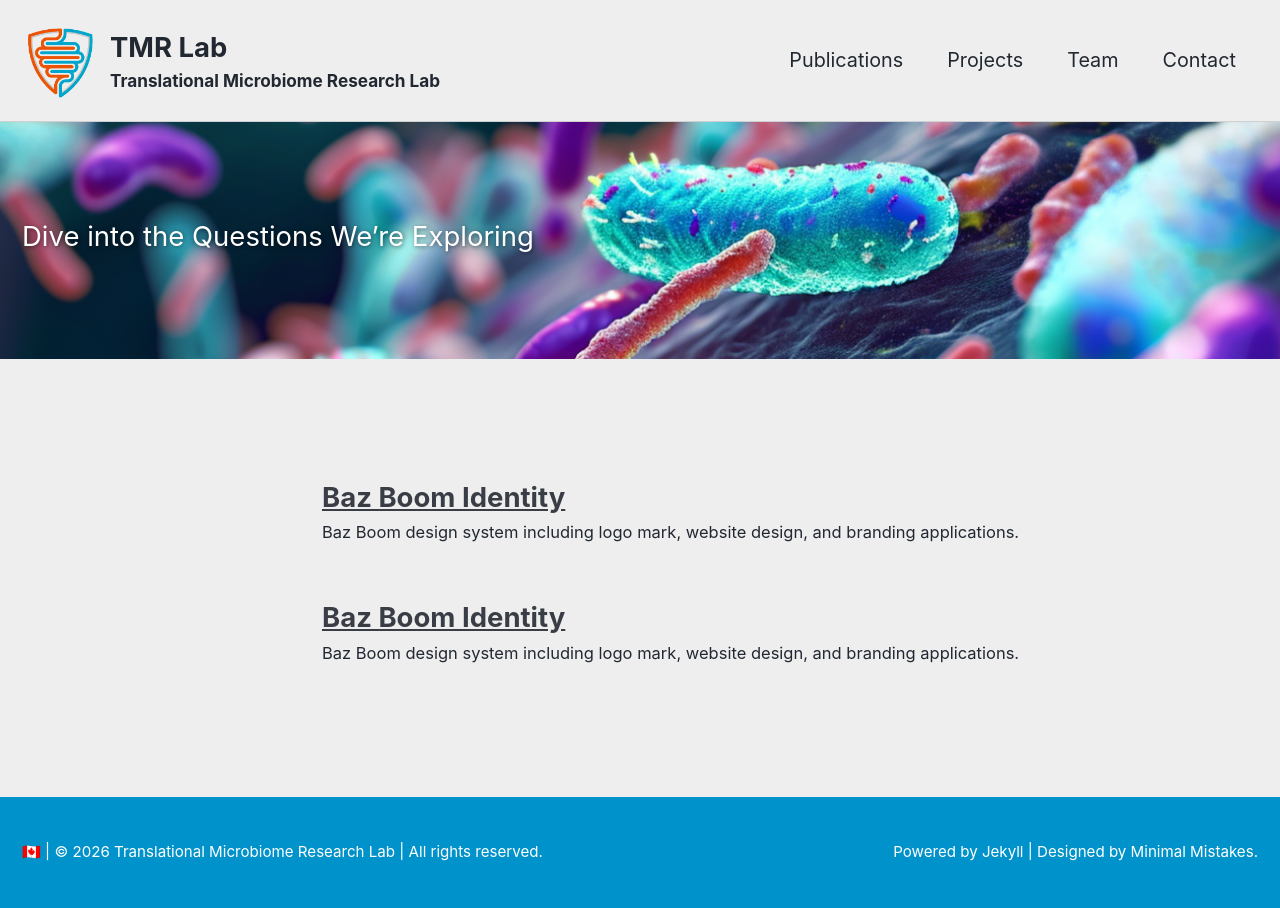
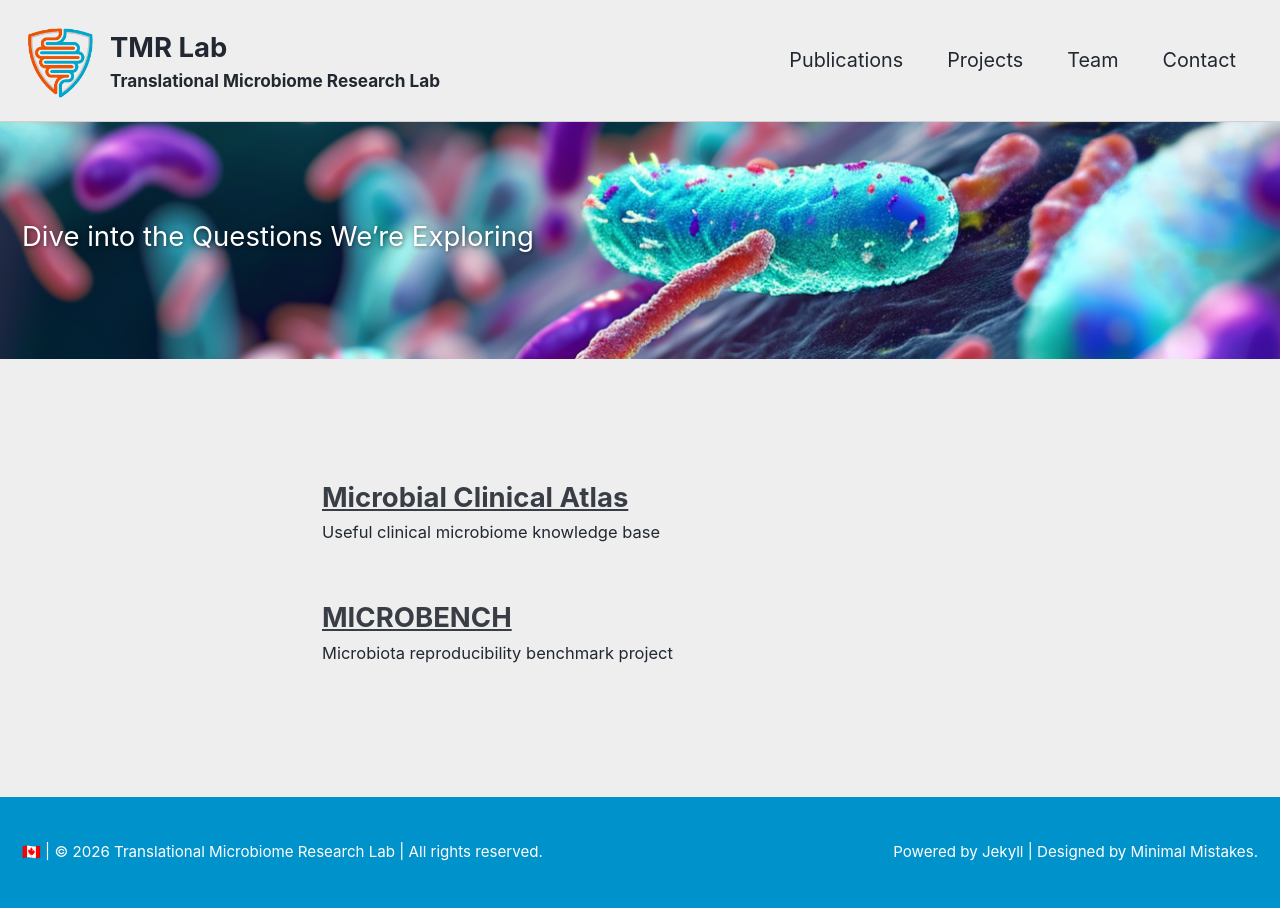
Before and after one commit to TMRLab/TMRLab.github.io, a Jekyll site: the page built from _pages/projects.md, in a window 1280 px wide. Built offline with Jekyll 4.4.1, drawn with Linux system fonts in a browser that asks for light colours; cached includes are drawn as plain includes; some of the changed lines change nothing that is shown.

Commit message:
Updated: projects, logos need to updated their bg color

```diff
--- a/_config.yml
+++ b/_config.yml
@@ -335,4 +335,4 @@ defaults:
     values:
       layout: single
       author_profile: false
-      share: true
+      share: false
--- a/_pages/projects.md
+++ b/_pages/projects.md
@@ -8,4 +8,6 @@ header:
   overlay_image: /assets/images/main_projects.png
 collection: projects
 classes: wide
+sort_by: date
+sort_order: reverse
 ---
--- a/_projects/mca.md
+++ b/_projects/mca.md
@@ -1,42 +1,27 @@
 ---
-title: "Baz Boom Identity"
-excerpt: "Baz Boom design system including logo mark, website design, and branding applications."
+title: "Microbial Clinical Atlas"
+excerpt: "Useful clinical microbiome knowledge base"
 header:
-  image: /assets/images/unsplash-gallery-image-1.jpg
-  teaser: assets/images/unsplash-gallery-image-1-th.jpg
+  image: /assets/images/main_projects.png
+date: 2026-03-01
+last_modified_at: 2026-03-05
 sidebar:
-  - title: "Role"
-    image: http://placehold.it/350x250
-    image_alt: "logo"
-    text: "Designer, Front-End Developer"
-  - title: "Responsibilities"
-    text: "Reuters try PR stupid commenters should isn't a business model"
-gallery:
-  - url: /assets/images/unsplash-gallery-image-1.jpg
-    image_path: assets/images/unsplash-gallery-image-1-th.jpg
-    alt: "placeholder image 1"
-  - url: /assets/images/unsplash-gallery-image-2.jpg
-    image_path: assets/images/unsplash-gallery-image-2-th.jpg
-    alt: "placeholder image 2"
-  - url: /assets/images/unsplash-gallery-image-3.jpg
-    image_path: assets/images/unsplash-gallery-image-3-th.jpg
-    alt: "placeholder image 3"
+sidebar:
+  - title: "Resources"
+    text: '<a href="https://bioinformatics.ucalgary.ca/MCA/" target="_blank">MCA Knowedge base</a>'
+    image: /assets/images/project_mca_logo.png
+    image_alt: ""
 ---
 
-
-Background
+### Background
 Microbiome studies increasingly generate taxonomic profiles linked to host phenotypes, yet interpretation remains fragmented across heterogeneous literature, inconsistent terminology, and resource-specific formats. Clinically relevant taxa are often reported without standardized annotation of ecological context, molecular features, or supporting evidence, making comparisons across studies difficult and limiting reproducibility. As multi-omic datasets expand, there is a growing need for a structured framework that connects microbial taxa to clinically and biologically interpretable knowledge.
 
-Objective
+### Objective
 This project develops the Microbial Clinical Atlas (MCA), a curated knowledge base that organizes microbial taxa into standardized Taxon Passports linked to clinical associations, evidence, and molecular context. By integrating literature curation with microbiome, metabolomic, and immune profiling frameworks, we aim to support rigorous interpretation of clinically relevant microbiome signals.
 
-Aims
+### Aims
 Curate standardized Taxon Passports that capture microbial identity, ecology, clinical relevance, and evidence-linked associations using a transparent and versioned framework.
 Develop a structured evidence model that links taxa to clinical associations, literature support, and molecular context, including metabolite- and pathway-relevant annotations.
 Build and share an accessible web resource with searchable entries, downloadable exports, and reproducible data structures to support microbiologists and researchers beginning microbiome analysis.
 
 Through this work, we aim to establish a reusable framework for translating microbiome readouts into interpretable biological and clinical knowledge. The resulting resource will support cross-study comparison, improve consistency in microbiome interpretation, and facilitate the generation of mechanism-informed hypotheses in translational microbiome research.
-
-Results
-Visit our ShinyApp to browse Taxon Passports, evidence-linked clinical associations, and curated microbial features in a structured and searchable format.
-Visit our GitHub for access to code, database structure, and supporting materials for resource development and reproducibility.
--- a/_projects/microbench.md
+++ b/_projects/microbench.md
@@ -1,36 +1,23 @@
 ---
-title: "Baz Boom Identity"
-excerpt: "Baz Boom design system including logo mark, website design, and branding applications."
+title: "MICROBENCH"
+excerpt: "Microbiota reproducibility benchmark project"
 header:
-  image: /assets/images/unsplash-gallery-image-1.jpg
-  teaser: assets/images/unsplash-gallery-image-1-th.jpg
+  image: /assets/images/main_projects.png
+date: 2025-11-01
+last_modified_at: 2026-03-05
 sidebar:
-  - title: "Role"
-    image: http://placehold.it/350x250
-    image_alt: "logo"
-    text: "Designer, Front-End Developer"
-  - title: "Responsibilities"
-    text: "Reuters try PR stupid commenters should isn't a business model"
-gallery:
-  - url: /assets/images/unsplash-gallery-image-1.jpg
-    image_path: assets/images/unsplash-gallery-image-1-th.jpg
-    alt: "placeholder image 1"
-  - url: /assets/images/unsplash-gallery-image-2.jpg
-    image_path: assets/images/unsplash-gallery-image-2-th.jpg
-    alt: "placeholder image 2"
-  - url: /assets/images/unsplash-gallery-image-3.jpg
-    image_path: assets/images/unsplash-gallery-image-3-th.jpg
-    alt: "placeholder image 3"
+sidebar:
+  - title: "Resources"
+    text: '<a href="https://github.com/Snyder-Institute/basen" target="_blank">basen</a><br><a href="https://shinyapps.ucalgary.ca/MICROBENCH/" target="_blank">ShinyApp</a><br><a href="https://github.com/Snyder-Institute/Griffin-Pipeline" target="_blank">Griffin Pipeline</a>'
+    image: /assets/images/project_microbench_logo.png
+    image_alt: ""
 ---
-
-## MICROBENCH
-> Microbiota reproducibility benchmark project
-
-<img src="{{ site.url }}{{ site.baseurl }}/assets/images/project_microbench.png" alt="">
 
 ### Background
 
 Human microbiota-associated (HMA) mice enable controlled testing of how human gut microbes influence host biology. However, engraftment outcomes are highly variable: many human taxa fail to persist in mice, and microbial communities often diverge substantially from their donors. Methodological differences—such as donor handling, colonization protocols, and timing of sampling—further reduce reproducibility. Despite widespread reports of successful phenotype transfer, these inconsistencies raise concerns regarding experimental and statistical rigor.
+
+<img src="{{ site.url }}{{ site.baseurl }}/assets/images/project_microbench.png" alt="">
 
 ### Objective
 
@@ -42,7 +29,3 @@ This project **systematically evaluates the technical and biological factors tha
   * Develop and share a standardized, empirically validated protocol for generating and quality-controlling HMA mice to improve transparency, reproducibility, and interpretation across microbiome studies.
 
 Through this work, we aim to establish a quantitative framework linking experimental design to engraftment outcomes. The resulting guidelines will support more rigorous use of HMA models, improve cross-study comparability, and facilitate more reliable discovery of microbiome-driven mechanisms.
-
-### Results
-  * Visit our <a href="https://shinyapps.ucalgary.ca/MICROBENCH/" target="_blank">ShinyApp</a> to browse data quality metrics, taxonomic profiles, and associated technical variables, allowing systematic comparison across experimental designs.
-  * Visit our <a href="https://github.com/Snyder-Institute/Griffin-Pipeline" target="_blank">GitHub</a> for access to all code supporting research reproducibility and replicability.
```
Also changed, not shown: assets/images/project_mca_logo.png (added), assets/images/project_microbench_logo.png (added).
